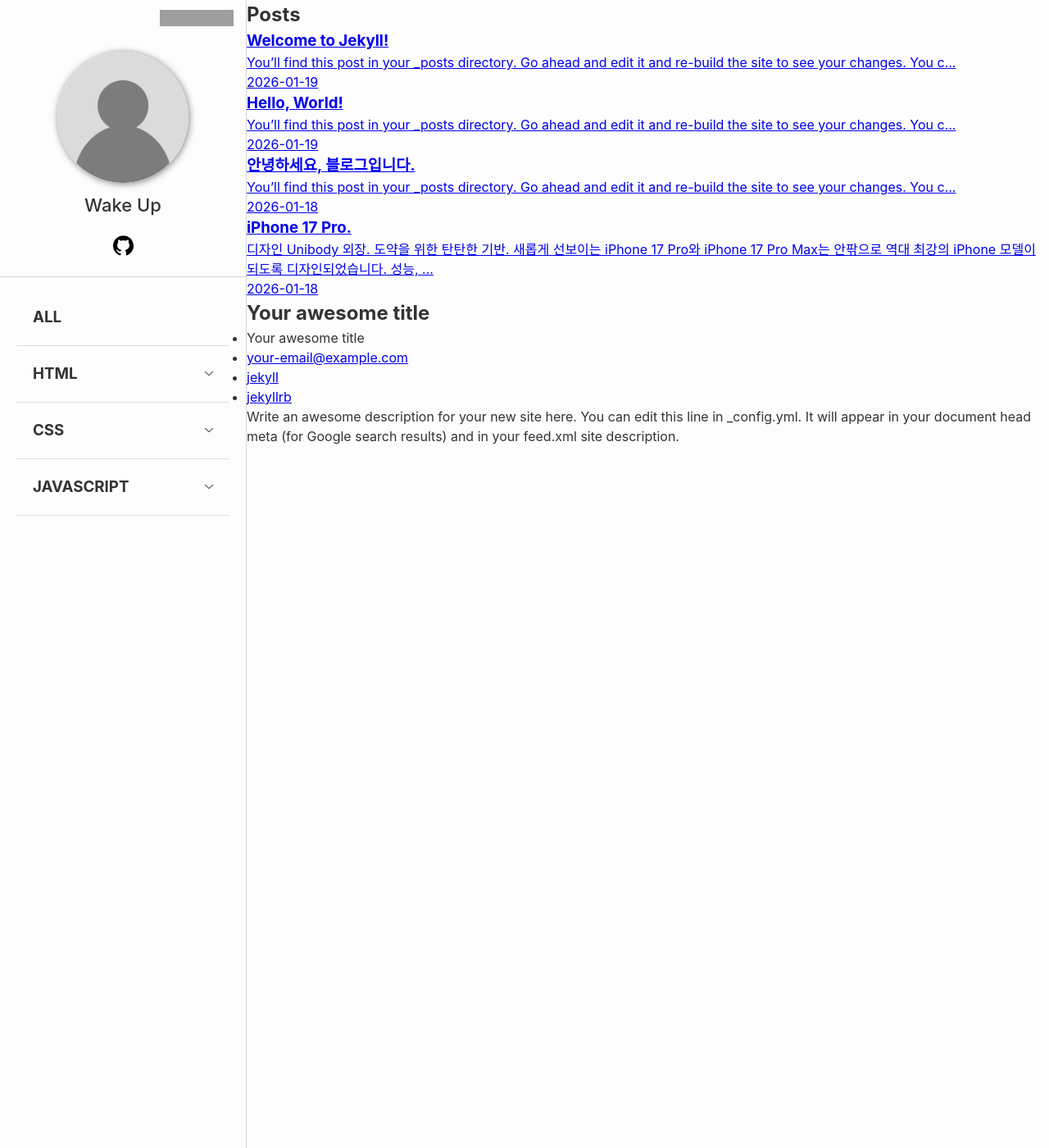
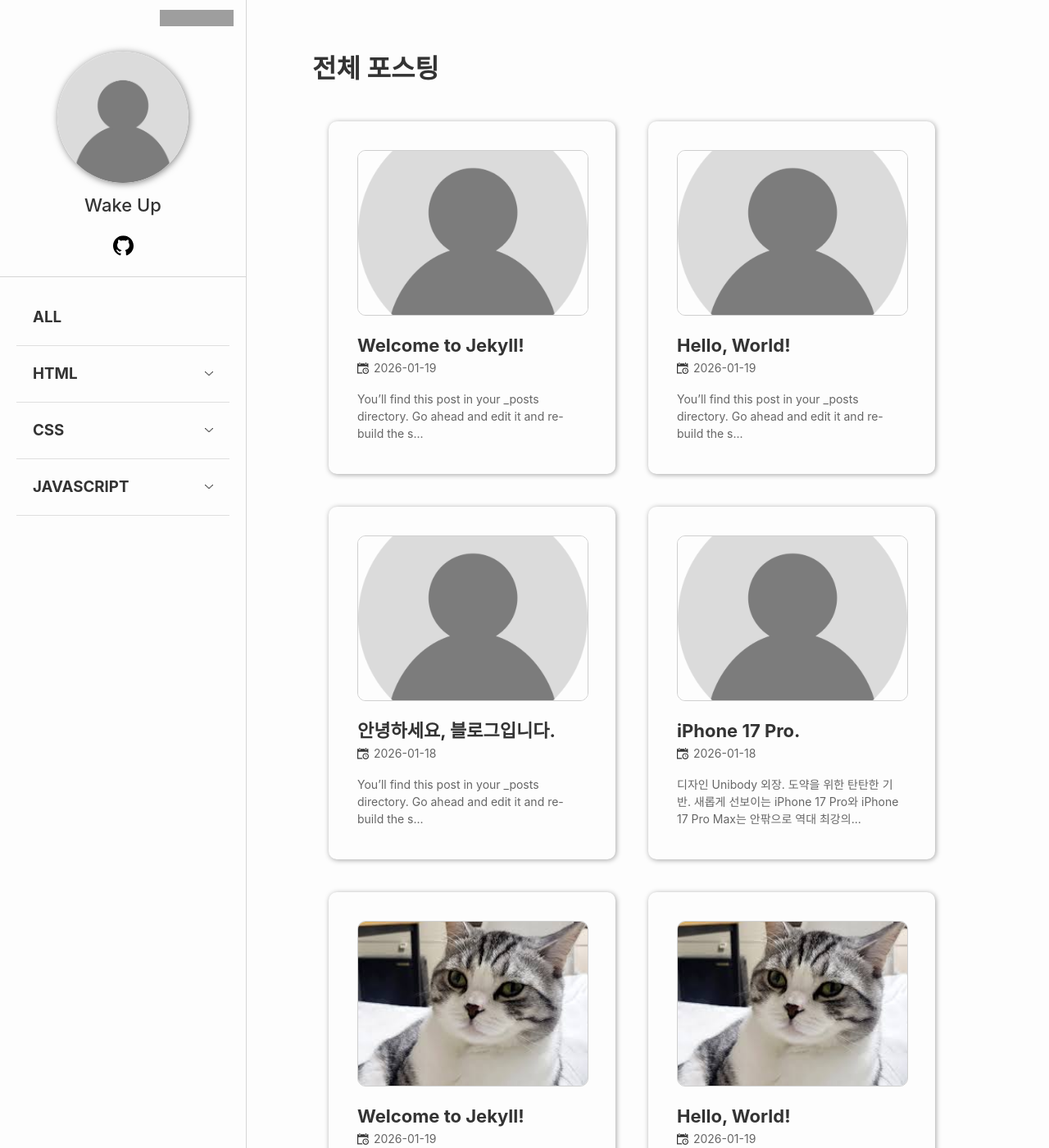
Before and after one commit to adk2421/wakeup, a Jekyll site: the page built from index.html, in a window 1280 px wide and 1400 px high. Shown: the whole window at 82% size. Built offline with Jekyll 4.4.1, drawn with Linux system fonts in a browser that asks for light colours; some web fonts are replaced; some of the changed text lies outside the part shown; grey boxes are pictures that could not be loaded.

Commit message:
update: 인덱스 화면 수정, 테스트 이미지 파일 추가

```diff
--- a/_includes/footer.html
+++ b/_includes/footer.html
@@ -1,39 +1,24 @@
-<footer class="site-footer h-card">
-	<data class="u-url" href="/"></data>
+<footer class="footer">
 	<div class="wrapper">
-		<h2 class="footer-heading">Your awesome title</h2>
-		<div class="footer-col-wrapper">
-			<div class="footer-col footer-col-1">
-				<ul class="contact-list">
-					<li class="p-name">Your awesome title</li>
-					<li><a class="u-email" href="mailto:your-email@example.com">your-email@example.com</a></li>
-				</ul>
+		<h2 class="footer-title">{{ site.personal.profile.name }}</h2>
+		<div class="footer-info">
+			<div class="footer-box">
+				<div>2026 / made by adk24211</div>
+				<div><a class="u-email" href="mailto:adk24211@gmail.com">adk24211@gmail.com</a></div>
 			</div>
-			<div class="footer-col footer-col-2">
-				<ul class="social-media-list">
-					<li>
-						<a href="https://github.com/jekyll">
-							<!-- <svg class="svg-icon">
-								<use xlink:href="/assets/minima-social-icons.svg#github"></use>
-							</svg> -->
-							<span class="username">jekyll</span>
-						</a>
-					</li>
-					<li>
-						<a href="https://www.twitter.com/jekyllrb">
-							<!-- <svg class="svg-icon">
-								<use xlink:href="/assets/minima-social-icons.svg#twitter"></use>
-							</svg> -->
-							<span class="username">jekyllrb</span>
-						</a>
-					</li>
-				</ul>
+			<div class="footer-box">
+				<div>
+					<a href="https://github.com/jekyll"><span class="username">jekyll</span></a>
+				</div>
+				<div>
+					<a href="https://www.twitter.com/jekyllrb"><span class="username">jekyllrb</span></a>
+				</div>
 			</div>
-			<div class="footer-col footer-col-3">
-				<p>Write an awesome description for your new site here. You can edit this line in _config.yml. It will
-					appear in your document head meta (for Google search results) and in your feed.xml site description.
-				</p>
-			</div>
+		</div>
+		<div class="footer-desc">
+			<p>Write an awesome description for your new site here. You can edit this line in _config.yml. It will
+				appear in your document head meta (for Google search results) and in your feed.xml site description.
+			</p>
 		</div>
 	</div>
 </footer>
--- /dev/null
+++ b/_layouts/content.html
@@ -0,0 +1,7 @@
+---
+layout: default
+---
+
+<main class="content">
+	{{ content }}
+</main>
--- a/index.html
+++ b/index.html
@@ -1,23 +1,48 @@
 ---
-layout: default
+layout: content
 title: Home
 ---
 
-<main class="page-content" aria-label="Content">
 <div class="wrapper">
 	<div class="home">
-			<h2 class="post-list-heading">Posts</h2>
-			<div class="post-list">
+		<h2 class="menu-title">전체 포스팅</h2>
+		<div class="post">
 			{% for post in site.posts %}
 				<a class="post-link" href="{{ post.url | relative_url }}">
 					<div class="post-card">
+						<div class="post-thumbnail">
+							<img src="{{ site.settings.url.img | relative_url }}/profile-image.png">
+						</div>
+						<div class="post-info">
 							<h3 class="post-title">{{ post.title }}</h3>
-							<div class="post-short-content">{{ post.content | strip_html | truncate: 120 }}</div>
-							<div class="post-meta">{{ post.date | date: "%Y-%m-%d" }}</div>
+							<div class="post-meta">
+								<span class="icon">
+									<svg xmlns="http://www.w3.org/2000/svg" width="14" height="14" viewBox="0 0 24 24"><path d="M17 3v-2c0-.552.447-1 1-1s1 .448 1 1v2c0 .552-.447 1-1 1s-1-.448-1-1zm-12 1c.553 0 1-.448 1-1v-2c0-.552-.447-1-1-1-.553 0-1 .448-1 1v2c0 .552.447 1 1 1zm13 13v-3h-1v4h3v-1h-2zm-5 .5c0 2.481 2.019 4.5 4.5 4.5s4.5-2.019 4.5-4.5-2.019-4.5-4.5-4.5-4.5 2.019-4.5 4.5zm11 0c0 3.59-2.91 6.5-6.5 6.5s-6.5-2.91-6.5-6.5 2.91-6.5 6.5-6.5 6.5 2.91 6.5 6.5zm-14.237 3.5h-7.763v-13h19v1.763c.727.33 1.399.757 2 1.268v-9.031h-3v1c0 1.316-1.278 2.339-2.658 1.894-.831-.268-1.342-1.111-1.342-1.984v-.91h-9v1c0 1.316-1.278 2.339-2.658 1.894-.831-.268-1.342-1.111-1.342-1.984v-.91h-3v21h11.031c-.511-.601-.938-1.273-1.268-2z"/></svg>
+								</span>
+								{{ post.date | date: "%Y-%m-%d" }}</div>
+							<div class="post-short-content">{{ post.content | strip_html | truncate: 90 }}</div>
+						</div>
+					</div>
+				</a>
+			{% endfor %}
+			{% for post in site.posts %}
+				<a class="post-link" href="{{ post.url | relative_url }}">
+					<div class="post-card">
+						<div class="post-thumbnail">
+							<img src="{{ site.settings.url.img | relative_url }}/cat.jpg">
+						</div>
+						<div class="post-info">
+							<h3 class="post-title">{{ post.title }}</h3>
+							<div class="post-meta">
+								<span class="icon">
+									<svg xmlns="http://www.w3.org/2000/svg" width="14" height="14" viewBox="0 0 24 24"><path d="M17 3v-2c0-.552.447-1 1-1s1 .448 1 1v2c0 .552-.447 1-1 1s-1-.448-1-1zm-12 1c.553 0 1-.448 1-1v-2c0-.552-.447-1-1-1-.553 0-1 .448-1 1v2c0 .552.447 1 1 1zm13 13v-3h-1v4h3v-1h-2zm-5 .5c0 2.481 2.019 4.5 4.5 4.5s4.5-2.019 4.5-4.5-2.019-4.5-4.5-4.5-4.5 2.019-4.5 4.5zm11 0c0 3.59-2.91 6.5-6.5 6.5s-6.5-2.91-6.5-6.5 2.91-6.5 6.5-6.5 6.5 2.91 6.5 6.5zm-14.237 3.5h-7.763v-13h19v1.763c.727.33 1.399.757 2 1.268v-9.031h-3v1c0 1.316-1.278 2.339-2.658 1.894-.831-.268-1.342-1.111-1.342-1.984v-.91h-9v1c0 1.316-1.278 2.339-2.658 1.894-.831-.268-1.342-1.111-1.342-1.984v-.91h-3v21h11.031c-.511-.601-.938-1.273-1.268-2z"/></svg>
+								</span>
+								{{ post.date | date: "%Y-%m-%d" }}</div>
+							<div class="post-short-content">{{ post.content | strip_html | truncate: 90 }}</div>
+						</div>
 					</div>
 				</a>
 			{% endfor %}
 		</div>
 	</div>
 </div>
-</main>
```
Also changed, not shown: index-old.html (added, +23 -0 lines), assets/images/cat.jpg (added). Lines whose indentation alone changed are shown as unchanged.
